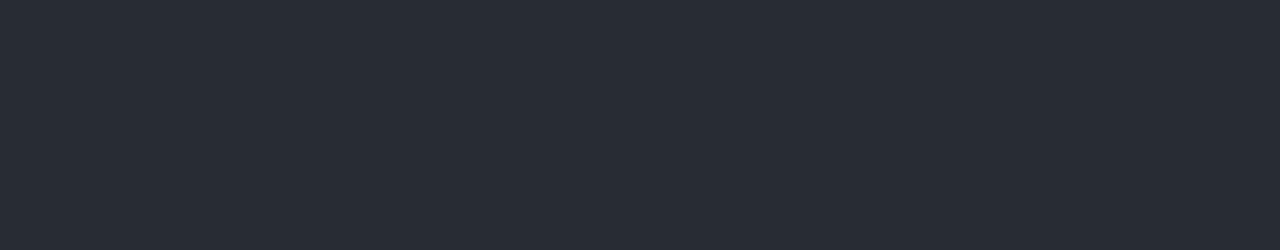
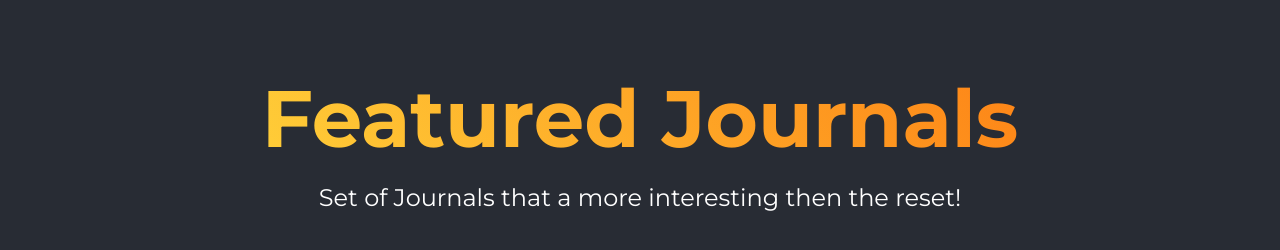
Before and after one commit to alisyedn/learning-journal, a Next.js app: page /notes/featured in a window 1280 px wide. Shown: the part 270-520 px from the top of the page. Built offline with nearby package versions, Linux system fonts and the light colour scheme; no server answers; the database is empty.

Commit message:
merged feat/featured into main

```diff
--- /dev/null
+++ b/app/notes/featured/page.module.css
@@ -0,0 +1,23 @@
+.header {
+    width: 70vw;
+    margin: 10rem auto 0 auto;
+    font-family: 'Montserrat', sans-serif;
+    text-align: center;
+}
+
+.header h1 {
+    font-size: var(--main-heading-font-size);
+    background: var(--main-heading-background);
+    -webkit-background-clip: text;
+    -webkit-text-fill-color: transparent;
+}
+
+.header p {
+    margin-top: 1rem;
+    font-size: 1.5rem;
+}
+
+.main {
+    width: 70vw;
+    margin: 5rem auto;
+}
--- a/app/notes/featured/page.tsx
+++ b/app/notes/featured/page.tsx
@@ -1,14 +1,20 @@
-import Content from "@/components/ui/content";
 import {getFeaturedJournals} from "@/libs/dao/db";
-import JournalList from "../../../components/notes/journal-list";
+import JournalList from "@/components/notes/journal-list";
+import classes from './page.module.css'
 
 const FeaturedJournal = async () => {
 
   const featuredJournals = await getFeaturedJournals()
   return (
-    <Content>
-      <JournalList notes={featuredJournals}/>
-    </Content>
+    <>
+      <header className={classes.header}>
+        <h1>Featured Journals</h1>
+        <p>Set of Journals that a more interesting then the reset!</p>
+      </header>
+      <main className={classes.main}>
+        <JournalList notes={featuredJournals}/>
+      </main>
+    </>
   )
 }
 
```
